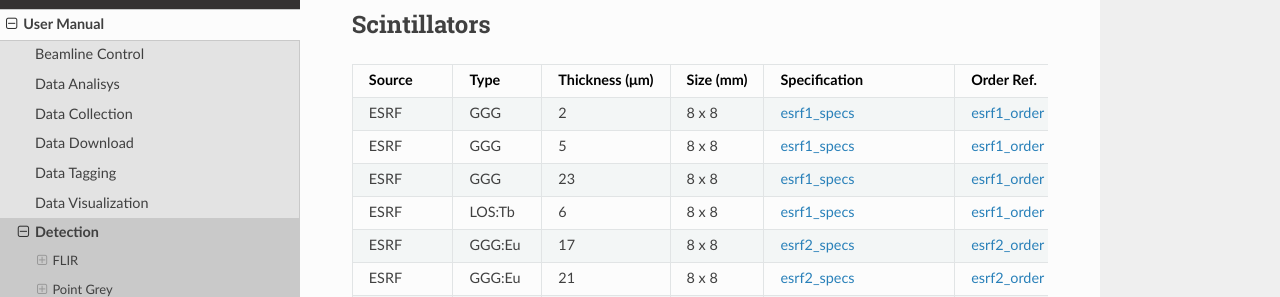
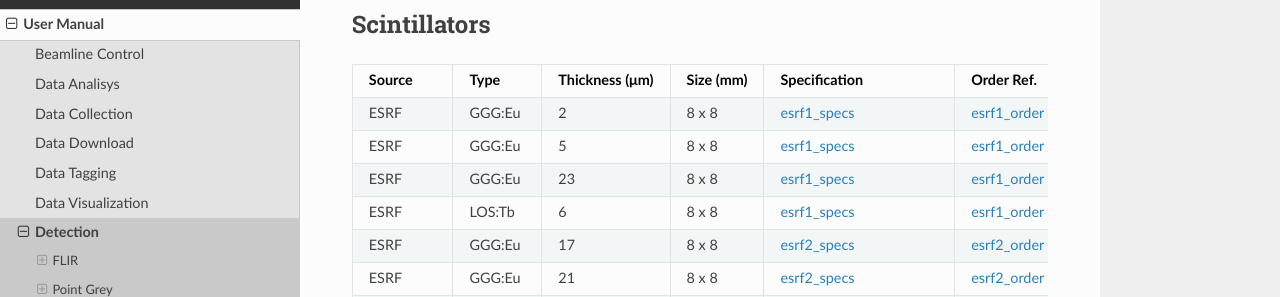
Before and after one commit to xray-imaging/2bm-docs, a Sphinx documentation site: the page built from docs/source/user/item_005.rst, in a window 1280 px wide and 900 px high, scrolled down 6357 px. Shown: the part 154-451 px from the top of the window. Built offline with Sphinx 7.4.7 and the Read the Docs theme 2.0.0, drawn with Linux system fonts in a browser that asks for light colours; the version number could not be read and is left out.

```diff
--- a/docs/source/user/item_005.rst
+++ b/docs/source/user/item_005.rst
@@ -286,11 +286,11 @@ Scintillators
 +-------------+------------------+-----------------+----------------+---------------------------+-------------------------+
 |    Source   |       Type       |  Thickness (μm) |   Size (mm)    |  Specification            |     Order Ref.          |
 +=============+==================+=================+================+===========================+=========================+
-|     ESRF    |        GGG       |         2       |     8 x 8      |     esrf1_specs_          |   esrf1_order_          |
+|     ESRF    |      GGG:Eu      |         2       |     8 x 8      |     esrf1_specs_          |   esrf1_order_          |
 +-------------+------------------+-----------------+----------------+---------------------------+-------------------------+
-|     ESRF    |        GGG       |         5       |     8 x 8      |     esrf1_specs_          |   esrf1_order_          |
+|     ESRF    |      GGG:Eu      |         5       |     8 x 8      |     esrf1_specs_          |   esrf1_order_          |
 +-------------+------------------+-----------------+----------------+---------------------------+-------------------------+
-|     ESRF    |        GGG       |        23       |     8 x 8      |     esrf1_specs_          |   esrf1_order_          |
+|     ESRF    |      GGG:Eu      |        23       |     8 x 8      |     esrf1_specs_          |   esrf1_order_          |
 +-------------+------------------+-----------------+----------------+---------------------------+-------------------------+
 |     ESRF    |      LOS:Tb      |         6       |     8 x 8      |     esrf1_specs_          |   esrf1_order_          |
 +-------------+------------------+-----------------+----------------+---------------------------+-------------------------+
```
